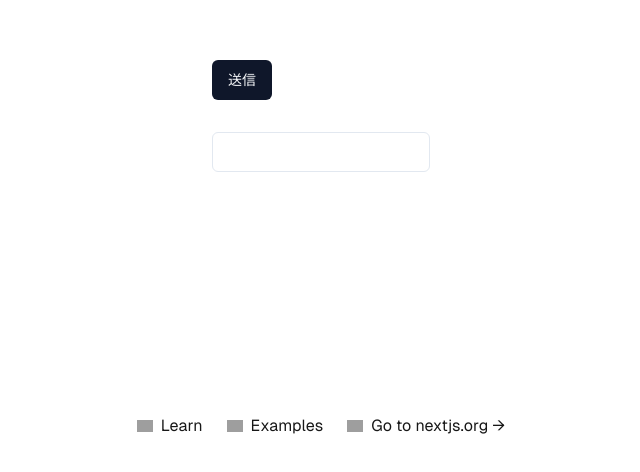
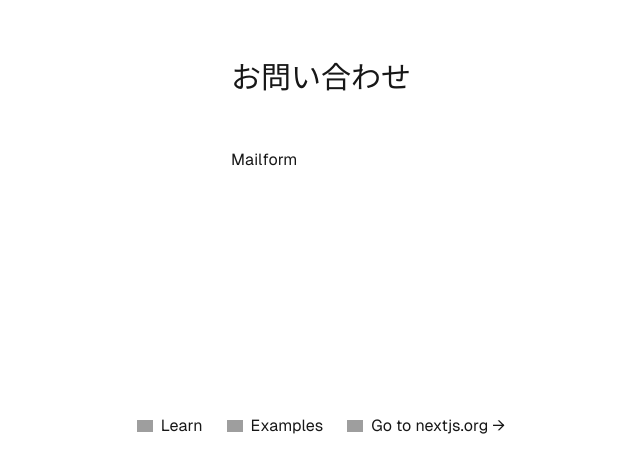
Before and after one commit to shu-ken/auth-form-with-nextjs, a Next.js app: page / in a window 1280 px wide. Shown: the part 284-756 px from the top of the page, without its empty margins (319-959 px from the left). Built offline with nearby package versions, Linux system fonts and the light colour scheme; grey boxes are pictures that could not be loaded.

Commit message:
お問い合わせフォームコンポーネントの作成

```diff
--- a/app/page.tsx
+++ b/app/page.tsx
@@ -1,12 +1,15 @@
-import { Button } from '@/components/ui/button'
-import { Input } from '@/components/ui/input'
+import Mailform from '@/components/ui/Mailform/Mailform'
+// import { Button } from '@/components/ui/button'
+// import { Input } from '@/components/ui/input'
 import Image from 'next/image'
 export default function Home() {
   return (
     <div className="grid grid-rows-[20px_1fr_20px] items-center justify-items-center min-h-screen p-8 pb-20 gap-16 sm:p-20 font-[family-name:var(--font-geist-sans)]">
       <main className="flex flex-col gap-8 row-start-2 items-center sm:items-start">
-        <Button>送信</Button>
-        <Input />
+        {/* <Button>送信</Button>
+        <Input /> */}
+        <h2 className="font-medium mb-5 text-3xl">お問い合わせ</h2>
+        <Mailform></Mailform>
       </main>
       <footer className="row-start-3 flex gap-6 flex-wrap items-center justify-center">
         <a className="flex items-center gap-2 hover:underline hover:underline-offset-4" href="https://nextjs.org/learn?utm_source=create-next-app&utm_medium=appdir-template-tw&utm_campaign=create-next-app" target="_blank" rel="noopener noreferrer">
--- /dev/null
+++ b/components/ui/Mailform/Mailform.tsx
@@ -0,0 +1,7 @@
+import React from 'react'
+
+const Mailform = () => {
+  return <div>Mailform</div>
+}
+
+export default Mailform
```
